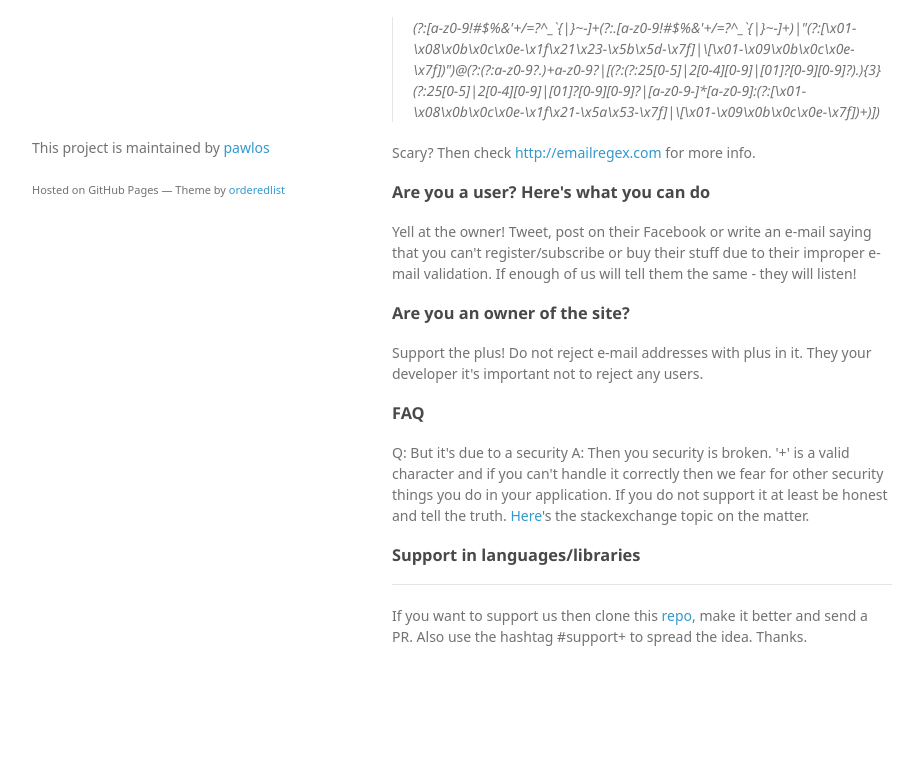
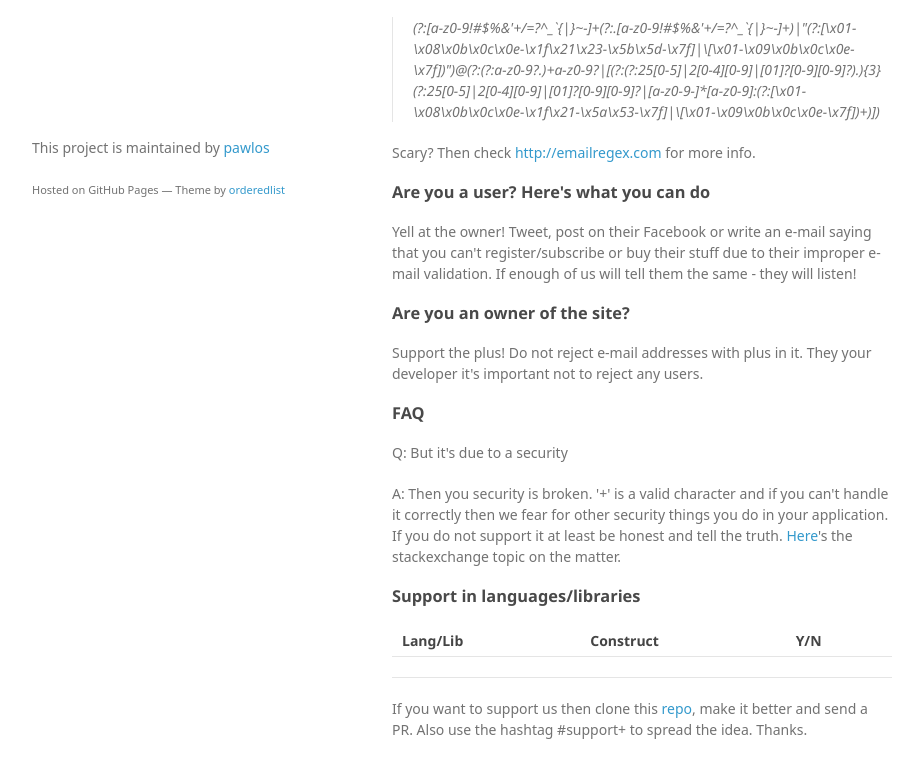
Before and after one commit to pawlos/support-the-plus, a plain HTML site: page index.html in a window 1280 px wide. Shown: the part 531-1309 px from the top of the page, without its empty margins (178-1101 px from the left). Before the commit the page ends 1248 px from the top, so only its background shows below. Drawn offline with Linux system fonts and the light colour scheme; a web font is replaced by a local one.

Commit message:
Create master branch via GitHub

```diff
--- a/index.html
+++ b/index.html
@@ -65,11 +65,24 @@
 <h3>
 <a id="faq" class="anchor" href="#faq" aria-hidden="true"><span aria-hidden="true" class="octicon octicon-link"></span></a>FAQ</h3>
 
-<p>Q: But it's due to a security
-A: Then you security is broken. '+' is a valid character and if you can't handle it correctly then we fear for other security things you do in your application. If you do not support it at least be honest and tell the truth. <a href="http://security.stackexchange.com/questions/65244/what-are-the-security-reasons-for-disallowing-the-plus-sign-in-email-addresses">Here</a>'s the stackexchange topic on the matter.</p>
+<p>Q: But it's due to a security</p>
+
+<p>A: Then you security is broken. '+' is a valid character and if you can't handle it correctly then we fear for other security things you do in your application. If you do not support it at least be honest and tell the truth. <a href="http://security.stackexchange.com/questions/65244/what-are-the-security-reasons-for-disallowing-the-plus-sign-in-email-addresses">Here</a>'s the stackexchange topic on the matter.</p>
 
 <h3>
 <a id="support-in-languageslibraries" class="anchor" href="#support-in-languageslibraries" aria-hidden="true"><span aria-hidden="true" class="octicon octicon-link"></span></a>Support in languages/libraries</h3>
+
+<table>
+<thead>
+<tr>
+<th>Lang/Lib</th>
+<th align="center">Construct</th>
+<th align="right">Y/N</th>
+</tr>
+</thead>
+<tbody>
+</tbody>
+</table>
 
 <hr>
 
```
Also changed, not shown: params.json (+1 -1 lines).
